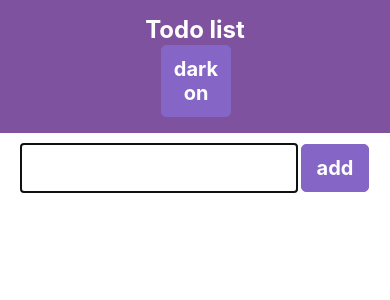
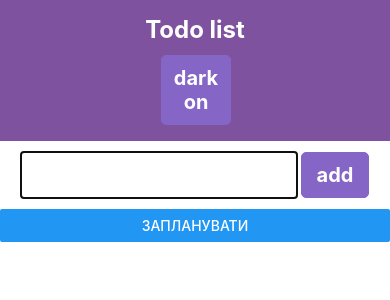
Before and after one commit to lizacoma/react-native, a React Native app: screen / in a window 390 px wide. Shown: the top 300 px of the page. Built offline with nearby package versions, Linux system fonts and the light colour scheme.

Commit message:
add datepicker

```diff
--- a/package.json
+++ b/package.json
@@ -8,11 +8,13 @@
     "eject": "expo eject"
   },
   "dependencies": {
+    "@react-native-community/datetimepicker": "^3.0.4",
     "expo": "~39.0.2",
     "expo-status-bar": "~1.0.2",
     "react": "16.13.1",
     "react-dom": "16.13.1",
     "react-native": "https://github.com/expo/react-native/archive/sdk-39.0.3.tar.gz",
+    "react-native-modal-datetime-picker": "^7.6.1",
     "react-native-web": "~0.13.12",
     "react-redux": "^7.2.1",
     "redux": "^4.0.5"
--- a/src/AddTodo.js
+++ b/src/AddTodo.js
@@ -1,15 +1,18 @@
 import React, { useState } from 'react';
-import { View, Text, StyleSheet, TextInput, TouchableHighlight } from 'react-native';
+import { View, Text, StyleSheet, TextInput, TouchableHighlight, Button, Platform } from 'react-native';
+import DateTimePicker from '@react-native-community/datetimepicker';
 import { connect } from 'react-redux';
 import { addNewTodo } from './redux/actions/todos';
 import { styles, darkTheme, lightTheme } from './style/todo-list';
+// import DateTimePicker from "react-native-modal-datetime-picker";
 
 const AddTodo = (props) => {
     const { themeBool, addTodo } = props;
     const [text, setText] = useState('');
+    const [date, setDate] = useState(new Date(1598051730000));
+    const [mode, setMode] = useState('date');
+    const [show, setShow] = useState(false);
     const basicStyle = themeBool ? lightTheme : darkTheme;
-
-
 
     const handleChange = (text) => {
         if(text != '') setText(text);
@@ -25,7 +28,28 @@ const AddTodo = (props) => {
         setText('');
     };
 
+    // const handleDatePicked = date => {
+    //     // console.log("A date has been picked: ", date);
+    //     setDatePickerVisible(false)
+    // };
+
+    const onChange = (event, selectedDate) => {
+        const currentDate = selectedDate || date;
+        setShow(Platform.OS === 'android');
+        setDate(currentDate);
+    };
+
+    const showMode = (currentMode) => {
+        setShow(true);
+        setMode(currentMode);
+    };
+
+    const showDatepicker = () => {
+        showMode('date');
+    };
+
     return (
+        <View>
         <View style={StyleSheet.compose(basicStyle.input, styles.block)}>
                 <TextInput
                     style={StyleSheet.compose(basicStyle.input, styles.input)}
@@ -46,36 +70,21 @@ const AddTodo = (props) => {
                 </View>
             </TouchableHighlight>
         </View>
+            <View>
+            <Button title="запланувати" onPress={showDatepicker}/>
+                {show && (<DateTimePicker
+                    testID="dateTimePicker"
+                    value={date}
+                    mode={mode}
+                    is24Hour={true}
+                    display="default"
+                    onChange={onChange}
+                />)}
+            </View>
+
+        </View>
     )
 };
-
-// const styles = StyleSheet.create({
-//     block: {
-//         marginHorizontal: 10,
-//         marginVertical: 10,
-//         flexDirection: 'row'
-//     },
-//     input: {
-//         width: '80%',
-//         padding: 10,
-//         paddingHorizontal: 20,
-//         fontSize: 19,
-//         borderStyle: 'solid',
-//         borderWidth: 1,
-//     },
-//     button: {
-//         width: '20%'
-//     },
-//     buttonText: {
-//         marginLeft: 2,
-//         textAlign: 'center',
-//         fontWeight: '700',
-//         fontSize: 20,
-//         paddingVertical: 11,
-//         borderStyle: 'solid',
-//         borderWidth: 1,
-//     }
-// });
 
 const mapStateToProps = state => {
     return {
--- a/src/style/todo-list.js
+++ b/src/style/todo-list.js
@@ -28,6 +28,11 @@ export const darkTheme = StyleSheet.create({
         backgroundColor: '#000',
         color: '#fff',
         borderColor: '#fff'
+    },
+    input: {
+        backgroundColor: '#fff',
+        color: '#000',
+        borderColor: '#000'
     }
 });
 
@@ -40,7 +45,6 @@ export const styles = StyleSheet.create({
     input: {
         width: '80%',
         padding: 10,
-        paddingHorizontal: 20,
         fontSize: 19,
         borderStyle: 'solid',
         borderWidth: 1,
@@ -54,7 +58,7 @@ export const styles = StyleSheet.create({
         textAlign: 'center',
         fontWeight: '700',
         fontSize: 20,
-        paddingVertical: 11,
+        paddingVertical: 10,
         borderStyle: 'solid',
         borderWidth: 1,
         borderRadius: 5
@@ -86,7 +90,8 @@ export const styles = StyleSheet.create({
     },
     navText:{
         fontSize: 24,
-        fontWeight: '700'
+        fontWeight: '700',
+        paddingBottom: 10
     },
     todoInput: {
         padding: 10,
@@ -95,6 +100,7 @@ export const styles = StyleSheet.create({
         justifyContent: 'space-between'
 
     }
+
 });
 
 export const todoTitleBlock = StyleSheet.create({
@@ -121,13 +127,9 @@ export const todoTitleBlock = StyleSheet.create({
 export const todoInputBlock = StyleSheet.create({
     wrap: {
         margin: 5,
-        paddingRight: 5,
         flexDirection: 'row',
         maxWidth: '100%',
         justifyContent: 'space-between'
-    },
-    input: {
-        width: '80%',
     },
     button: {
         margin: 1,
```
Also changed, not shown: src/InputForm.js (+2 -13 lines), src/TodoList.js (+2 -26 lines), src/TodoTitle.js (+0 -20 lines), 1 other file (tests, documents, lock files or other folders).
